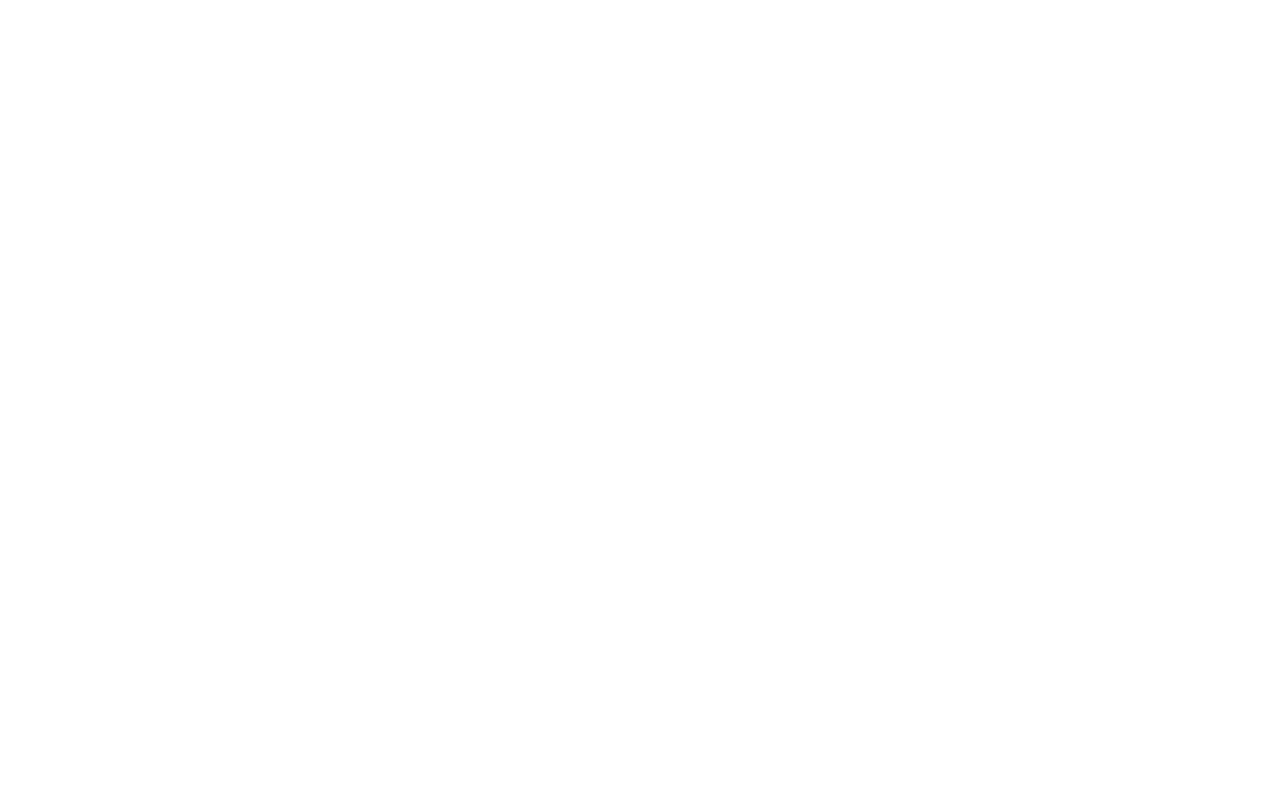
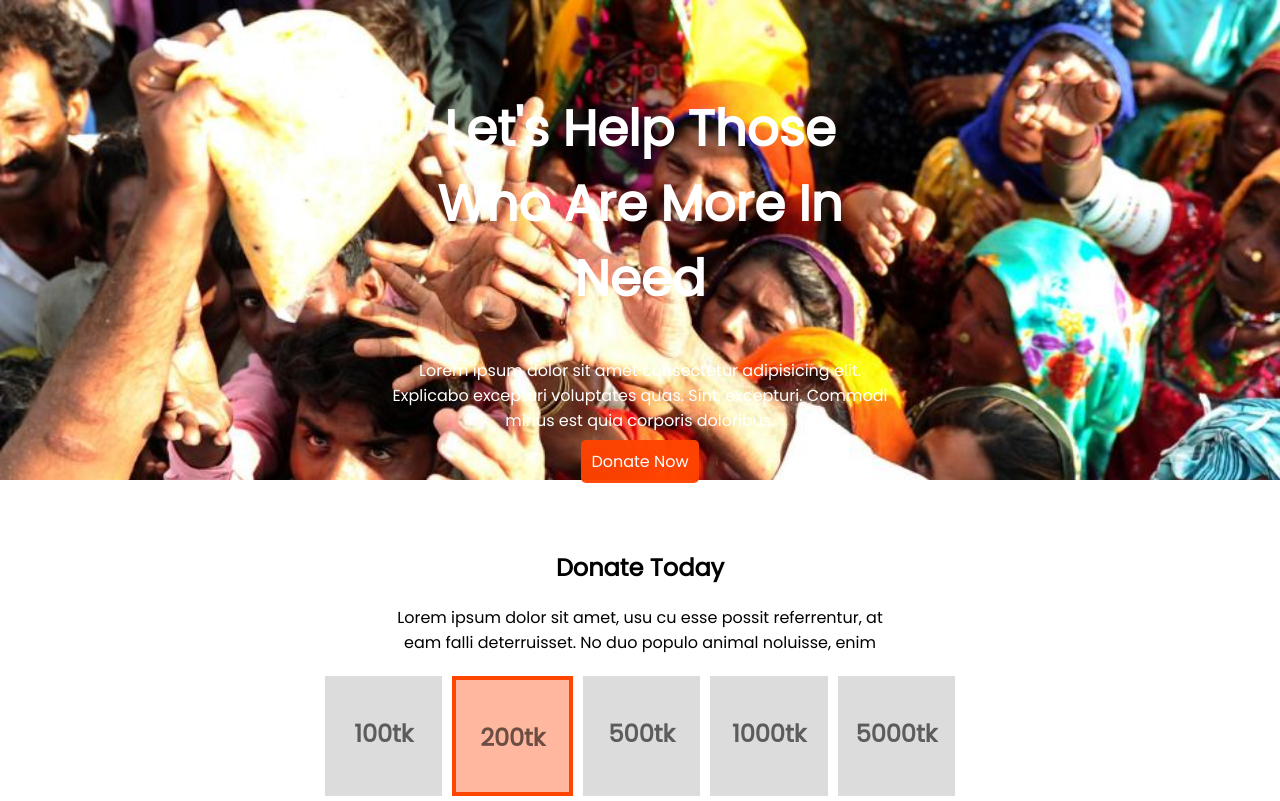
Before and after one commit to nahidbillah/donate-today, a plain HTML site: page index.html in a window 1280 px wide. Drawn offline with Linux system fonts and the light colour scheme.

Commit message:
first and second half section added

```diff
--- a/index.html
+++ b/index.html
@@ -5,9 +5,42 @@
     <meta http-equiv="X-UA-Compatible" content="IE=edge">
     <meta name="viewport" content="width=device-width, initial-scale=1.0">
     <title>donate today</title>
+    <link rel="preconnect" href="https://fonts.googleapis.com">
+    <link rel="preconnect" href="https://fonts.gstatic.com" crossorigin>
+    <link href="https://fonts.googleapis.com/css2?family=Poppins&display=swap" rel="stylesheet">
     <link rel="stylesheet" href="style.css">
 </head>
 <body>
-
+    <section class="donate">
+        <div class="center">
+            <h1 class="h1-tag-one">Let's Help Those Who Are More In Need</h1>
+            <p class="p-one">Lorem ipsum dolor sit amet consectetur adipisicing elit. Explicabo excepturi voluptates quas. Sint, excepturi. Commodi minus est quia corporis doloribus.</p>
+            <a class="button" target="_blank" href="">Donate Now</a>
+        </div>
+    </section>
+    <section>
+        <div class="center">
+            <h1 class="h1-tag-two">Donate Today</h1>
+            <p>Lorem ipsum dolor sit amet, usu cu esse possit referrentur, at eam falli
+                deterruisset. No duo populo animal noluisse, enim</p>
+        </div>
+        <div class="flexible-container">
+            <div class="size">
+                <h2>100tk</h2>
+            </div>
+            <div id="div-2" class="size" >
+                <h2>200tk</h2>
+            </div>
+            <div class="size">
+                <h2>500tk</h2>
+            </div>
+            <div class="size">
+                <h2>1000tk</h2>
+            </div>
+            <div class="size">
+                <h2>5000tk</h2>
+            </div>
+        </div>
+    </section>
 </body>
 </html>
--- a/style.css
+++ b/style.css
@@ -0,0 +1,53 @@
+body{
+    font-family: 'Poppins', sans-serif;
+    margin: 0;
+}
+.h1-tag-one{
+    font-size: 50px;
+    color: white;
+}
+.p-one{
+    color: white;
+}
+.button{
+    color: white;
+    background-color: rgba(255, 68, 0, 0.966);
+    padding: 10px 10px;
+    border-radius: 5px;
+    text-decoration: none;
+}
+.donate{
+    background-image: url(images/donation0.jpg);
+    background-repeat: no-repeat;
+    background-size: cover;
+    width: auto;
+    height: 480px;
+}
+.center{
+    text-align: center;
+    padding-left: 30%;
+    padding-right: 30%;
+    padding-top: 50px;
+}
+.flexible-container{
+    display: flex;
+    margin-left: 25%;
+    margin-right: 25%;
+}
+.size{
+    width: 200px;
+    height: 120px;
+    background-color: gainsboro;
+    margin: 5px;
+    padding-top: 20px;
+    box-sizing: border-box;
+    text-align: center;
+    color: rgba(0, 0, 0, 0.582);
+}
+#div-2{
+    border: 4px solid orangered;
+    background-color: rgba(255, 68, 0, 0.377);
+}
+.h1-tag-two{
+    font-weight: 900;
+}
```
